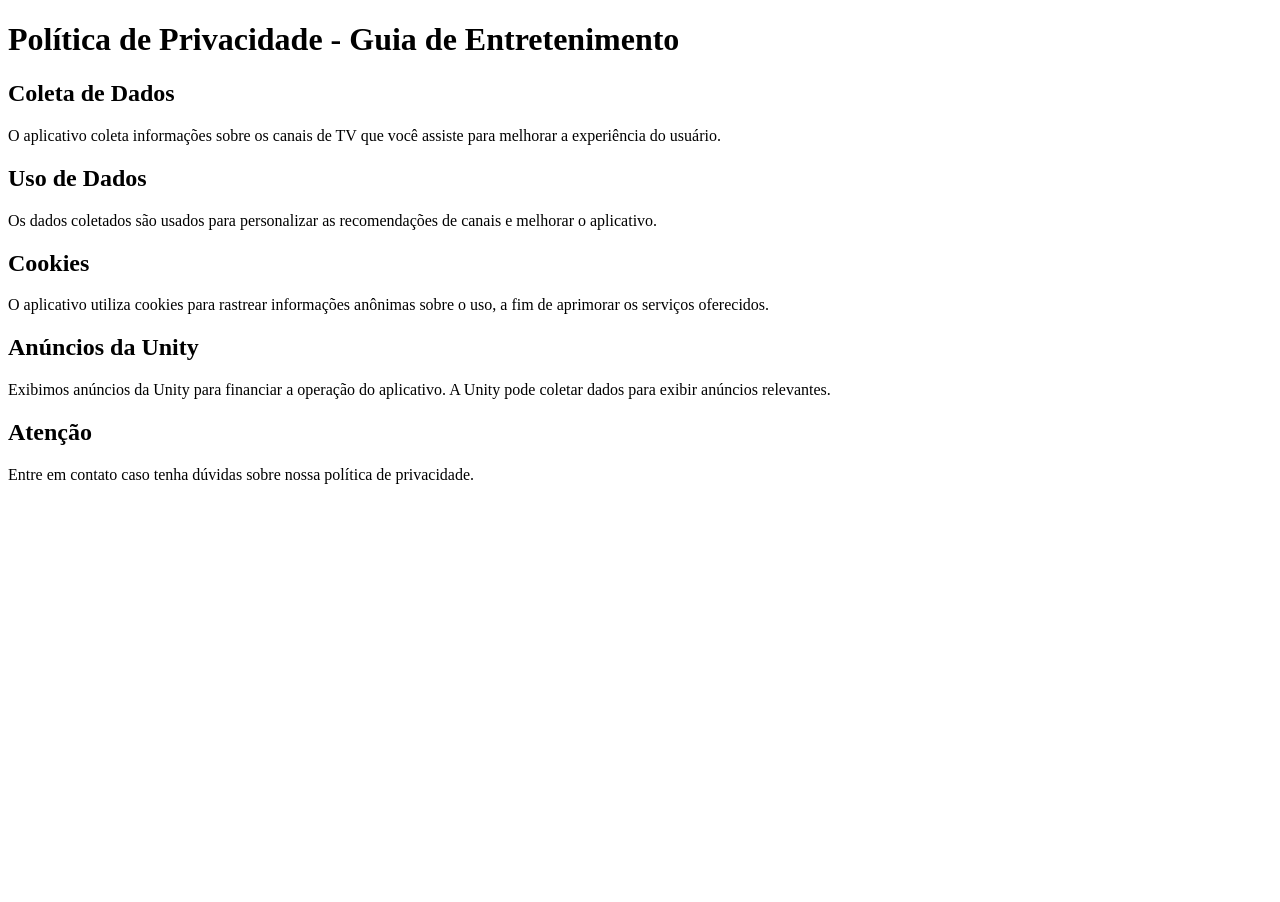
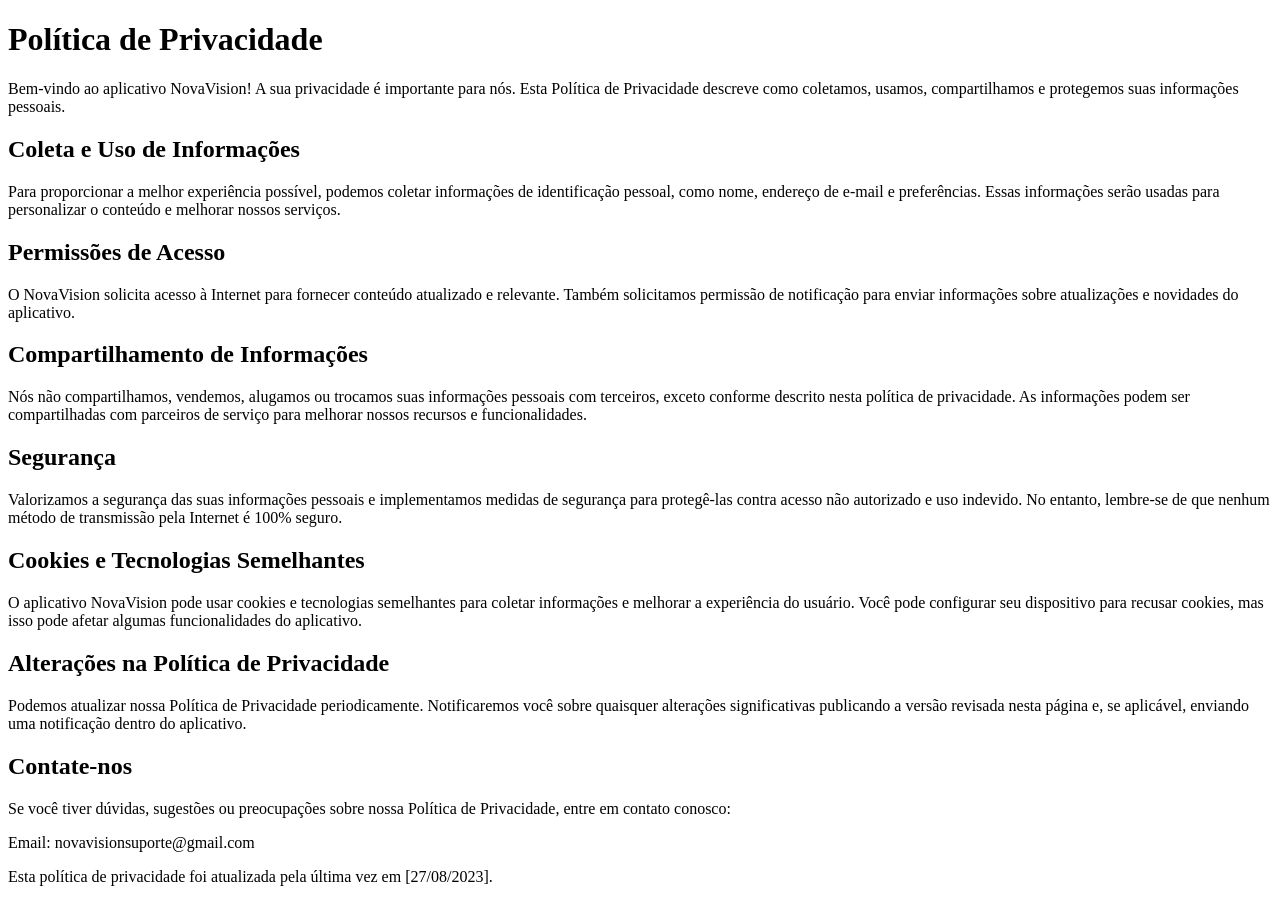
Before and after one commit to JardelMS/politica-de-privacidade, a plain HTML site: page index.html in a window 1280 px wide. Before the commit the page ends 800 px from the top, so only its background shows below. Drawn offline with Linux system fonts and the light colour scheme.

Commit message:
index.html

```diff
--- a/index.html
+++ b/index.html
@@ -1,33 +1,35 @@
 <!DOCTYPE html>
 <html>
 <head>
-  <link rel="stylesheet" type="text/css" href="styles.css">
+  <title>Política de Privacidade - NovaVision</title>
 </head>
 <body>
-  <header>
-    <h1>Política de Privacidade - Guia de Entretenimento</h1>
-  </header>
-  <main>
-    <section>
-      <h2>Coleta de Dados</h2>
-      <p>O aplicativo coleta informações sobre os canais de TV que você assiste para melhorar a experiência do usuário.</p>
-    </section>
-    <section>
-      <h2>Uso de Dados</h2>
-      <p>Os dados coletados são usados para personalizar as recomendações de canais e melhorar o aplicativo.</p>
-    </section>
-    <section>
-      <h2>Cookies</h2>
-      <p>O aplicativo utiliza cookies para rastrear informações anônimas sobre o uso, a fim de aprimorar os serviços oferecidos.</p>
-    </section>
-    <section>
-      <h2>Anúncios da Unity</h2>
-      <p>Exibimos anúncios da Unity para financiar a operação do aplicativo. A Unity pode coletar dados para exibir anúncios relevantes.</p>
-    </section>
-  </main>
-  <h2>Atenção</h2>
-  <footer>
-    <p>Entre em contato caso tenha dúvidas sobre nossa política de privacidade.</p>
-  </footer>
+  <h1>Política de Privacidade</h1>
+
+  <p>Bem-vindo ao aplicativo NovaVision! A sua privacidade é importante para nós. Esta Política de Privacidade descreve como coletamos, usamos, compartilhamos e protegemos suas informações pessoais.</p>
+
+  <h2>Coleta e Uso de Informações</h2>
+  <p>Para proporcionar a melhor experiência possível, podemos coletar informações de identificação pessoal, como nome, endereço de e-mail e preferências. Essas informações serão usadas para personalizar o conteúdo e melhorar nossos serviços.</p>
+
+  <h2>Permissões de Acesso</h2>
+  <p>O NovaVision solicita acesso à Internet para fornecer conteúdo atualizado e relevante. Também solicitamos permissão de notificação para enviar informações sobre atualizações e novidades do aplicativo.</p>
+
+  <h2>Compartilhamento de Informações</h2>
+  <p>Nós não compartilhamos, vendemos, alugamos ou trocamos suas informações pessoais com terceiros, exceto conforme descrito nesta política de privacidade. As informações podem ser compartilhadas com parceiros de serviço para melhorar nossos recursos e funcionalidades.</p>
+
+  <h2>Segurança</h2>
+  <p>Valorizamos a segurança das suas informações pessoais e implementamos medidas de segurança para protegê-las contra acesso não autorizado e uso indevido. No entanto, lembre-se de que nenhum método de transmissão pela Internet é 100% seguro.</p>
+
+  <h2>Cookies e Tecnologias Semelhantes</h2>
+  <p>O aplicativo NovaVision pode usar cookies e tecnologias semelhantes para coletar informações e melhorar a experiência do usuário. Você pode configurar seu dispositivo para recusar cookies, mas isso pode afetar algumas funcionalidades do aplicativo.</p>
+
+  <h2>Alterações na Política de Privacidade</h2>
+  <p>Podemos atualizar nossa Política de Privacidade periodicamente. Notificaremos você sobre quaisquer alterações significativas publicando a versão revisada nesta página e, se aplicável, enviando uma notificação dentro do aplicativo.</p>
+
+  <h2>Contate-nos</h2>
+  <p>Se você tiver dúvidas, sugestões ou preocupações sobre nossa Política de Privacidade, entre em contato conosco:</p>
+  <p>Email: novavisionsuporte@gmail.com</p>
+
+  <p>Esta política de privacidade foi atualizada pela última vez em [27/08/2023].</p>
 </body>
 </html>
```
